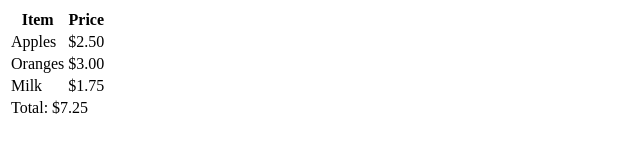
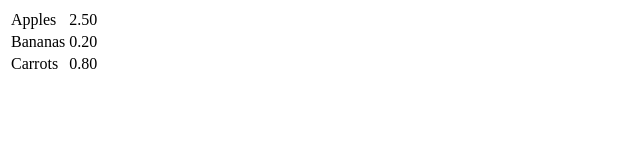
Before and after one commit to acciojob/grofers-checkout-2-Rashmi-Salunkhe, a website: page main.html in a window 1280 px wide. Shown: the whole page, without its empty margins (0-640 px from the left). Drawn offline with Linux system fonts and the light colour scheme.

Commit message:
Update main.html

```diff
--- a/main.html
+++ b/main.html
@@ -1,33 +1,31 @@
 <!DOCTYPE html>
+
 <html>
+
 <head>
 	<link rel="stylesheet" href="styles.css">
 </head>
+
 <body>
-    <table id="groceryTable">
-        <thead>
-            <tr>
-                <th>Item</th>
-                <th>Price</th>
-            </tr>
-        </thead>
-        <tbody>
+	<!-- the entire body must be written by student -->
+	<table id="grocery-list">
   <tr>
     <td>Apples</td>
-                <td data-ns-test="prices">$2.50</td>
+    <td data-ns-test="price">2.50</td>
   </tr>
   <tr>
-                <td>Oranges</td>
-                <td data-ns-test="prices">$3.00</td>
+    <td>Bananas</td>
+    <td data-ns-test="price">0.20</td>
   </tr>
   <tr>
-                <td>Milk</td>
-                <td data-ns-test="prices">$1.75</td>
+    <td>Carrots</td>
+    <td data-ns-test="price">0.80</td>
   </tr>
-            <!-- more rows can be added here -->
-        </tbody>
+  <!-- More items can be added here -->
 </table>
+    <script type="text/javascript" src="./script.js">
+</script>
 
-    <script type="text/javascript" src="./script.js"></script>
 </body>
+
 </html>
```
Lines whose indentation alone changed are shown as unchanged.
